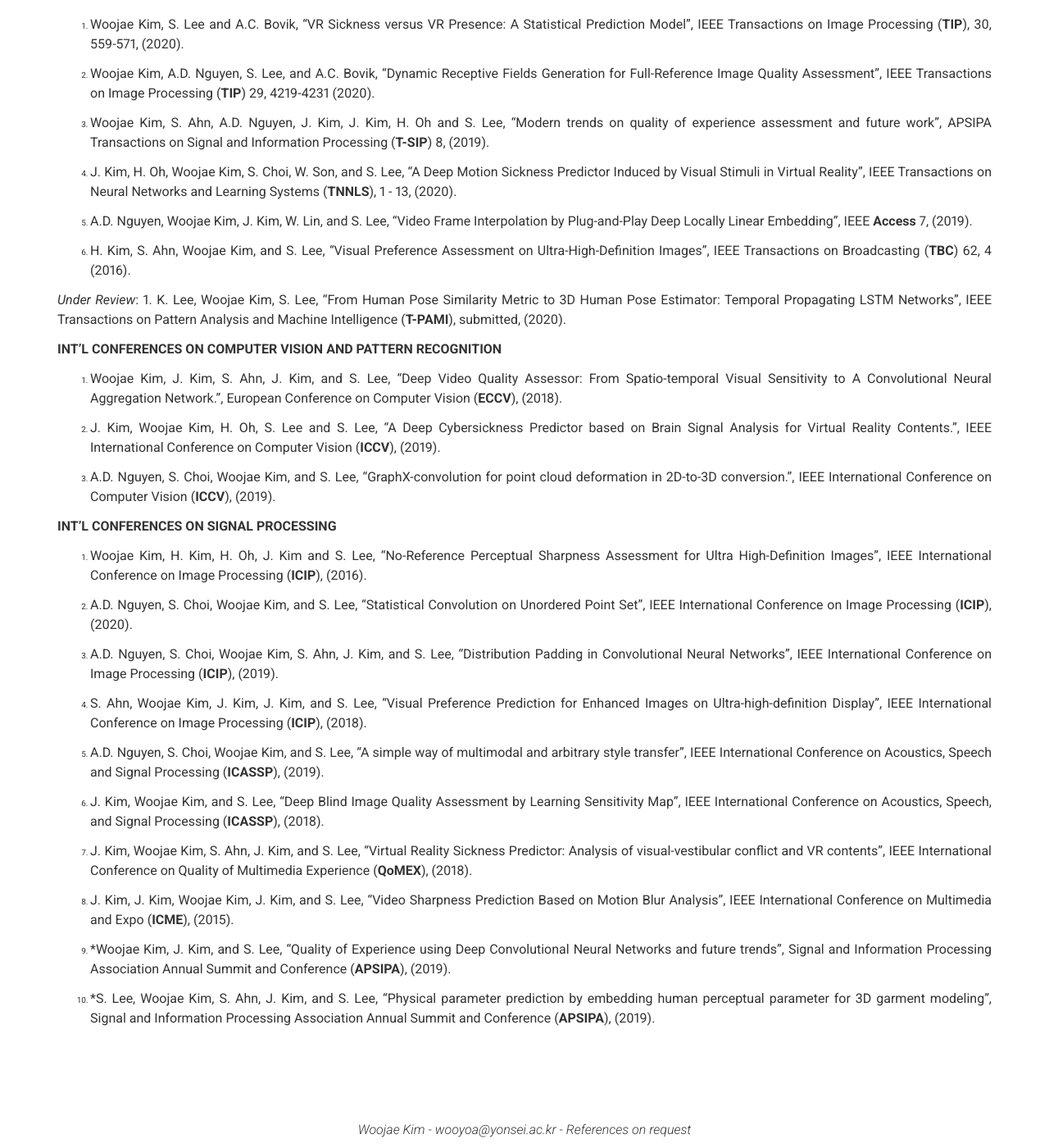
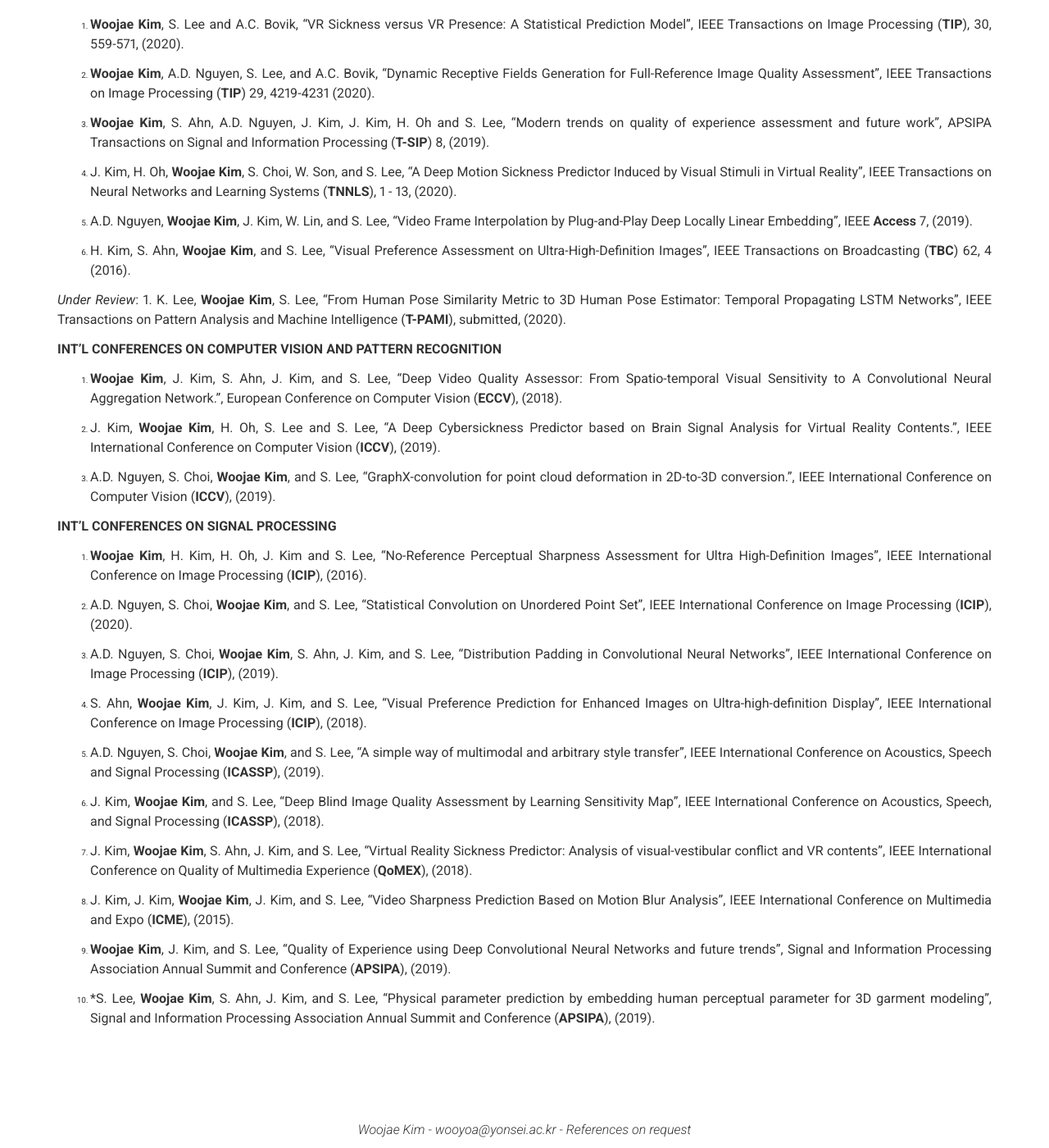
Before and after one commit to woojaekim/woojaekim.github.io, a Jekyll site: the page built from index.md, in a window 1280 px wide and 1400 px high, scrolled down 1086 px. Shown: the whole window at 82% size. Built offline with Jekyll 4.4.1, drawn with Linux system fonts in a browser that asks for light colours; nearby versions of some CDN libraries.

Commit message:
publication add

```diff
--- a/_config.yml
+++ b/_config.yml
@@ -59,49 +59,49 @@ more_title: Publications #(Use this to override about more section title)
 more_content: | # this will include new lines to allow paragraphs
   **INT’L JOURNALS ON ARTIFICIAL INTELLIGENCE AND SIGNAL PROCESSING**
 
-  1. Woojae Kim, S. Lee and A.C. Bovik, “VR Sickness versus VR Presence: A Statistical Prediction Model", IEEE Transactions on Image Processing (**TIP**), 30, 559-571, (2020).
+  1. **Woojae Kim**, S. Lee and A.C. Bovik, “VR Sickness versus VR Presence: A Statistical Prediction Model", IEEE Transactions on Image Processing (**TIP**), 30, 559-571, (2020).
 
-  2. Woojae Kim, A.D. Nguyen, S. Lee, and A.C. Bovik, “Dynamic Receptive Fields Generation for Full-Reference Image Quality Assessment", IEEE Transactions on Image Processing (**TIP**) 29, 4219-4231 (2020).
+  2. **Woojae Kim**, A.D. Nguyen, S. Lee, and A.C. Bovik, “Dynamic Receptive Fields Generation for Full-Reference Image Quality Assessment", IEEE Transactions on Image Processing (**TIP**) 29, 4219-4231 (2020).
 
-  3. Woojae Kim, S. Ahn, A.D. Nguyen, J. Kim, J. Kim, H. Oh and S. Lee, “Modern trends on quality of experience assessment and future work", APSIPA Transactions on Signal and Information Processing (**T-SIP**) 8, (2019).
+  3. **Woojae Kim**, S. Ahn, A.D. Nguyen, J. Kim, J. Kim, H. Oh and S. Lee, “Modern trends on quality of experience assessment and future work", APSIPA Transactions on Signal and Information Processing (**T-SIP**) 8, (2019).
 
-  4. J. Kim, H. Oh, Woojae Kim, S. Choi, W. Son, and S. Lee, “A Deep Motion Sickness Predictor Induced by Visual Stimuli in Virtual Reality", IEEE Transactions on Neural Networks and Learning Systems (**TNNLS**), 1 - 13, (2020).
+  4. J. Kim, H. Oh, **Woojae Kim**, S. Choi, W. Son, and S. Lee, “A Deep Motion Sickness Predictor Induced by Visual Stimuli in Virtual Reality", IEEE Transactions on Neural Networks and Learning Systems (**TNNLS**), 1 - 13, (2020).
 
-  5. A.D. Nguyen, Woojae Kim, J. Kim, W. Lin, and S. Lee, “Video Frame Interpolation by Plug-and-Play Deep Locally Linear Embedding", IEEE **Access** 7, (2019).
+  5. A.D. Nguyen, **Woojae Kim**, J. Kim, W. Lin, and S. Lee, “Video Frame Interpolation by Plug-and-Play Deep Locally Linear Embedding", IEEE **Access** 7, (2019).
 
-  6. H. Kim, S. Ahn, Woojae Kim, and S. Lee, “Visual Preference Assessment on Ultra-High-Definition Images", IEEE Transactions on Broadcasting (**TBC**) 62, 4 (2016).
+  6. H. Kim, S. Ahn, **Woojae Kim**, and S. Lee, “Visual Preference Assessment on Ultra-High-Definition Images", IEEE Transactions on Broadcasting (**TBC**) 62, 4 (2016).
 
-  *Under Review*:  1. K. Lee, Woojae Kim, S. Lee, “From Human Pose Similarity Metric to 3D Human Pose Estimator: Temporal Propagating LSTM Networks”, IEEE Transactions on Pattern Analysis and Machine Intelligence (**T-PAMI**), submitted, (2020).
+  *Under Review*:  1. K. Lee, **Woojae Kim**, S. Lee, “From Human Pose Similarity Metric to 3D Human Pose Estimator: Temporal Propagating LSTM Networks”, IEEE Transactions on Pattern Analysis and Machine Intelligence (**T-PAMI**), submitted, (2020).
 
   **INT’L CONFERENCES ON COMPUTER VISION AND PATTERN RECOGNITION**
 
-  1. Woojae Kim, J. Kim, S. Ahn, J. Kim, and S. Lee, “Deep Video Quality Assessor: From Spatio-temporal Visual Sensitivity to A Convolutional Neural Aggregation Network.", European Conference on Computer Vision (**ECCV**), (2018).
+  1. **Woojae Kim**, J. Kim, S. Ahn, J. Kim, and S. Lee, “Deep Video Quality Assessor: From Spatio-temporal Visual Sensitivity to A Convolutional Neural Aggregation Network.", European Conference on Computer Vision (**ECCV**), (2018).
 
-  2. J. Kim, Woojae Kim, H. Oh, S. Lee and S. Lee, “A Deep Cybersickness Predictor based on Brain Signal Analysis for Virtual Reality Contents.", IEEE International Conference on Computer Vision (**ICCV**), (2019).
+  2. J. Kim, **Woojae Kim**, H. Oh, S. Lee and S. Lee, “A Deep Cybersickness Predictor based on Brain Signal Analysis for Virtual Reality Contents.", IEEE International Conference on Computer Vision (**ICCV**), (2019).
 
-  3. A.D. Nguyen, S. Choi, Woojae Kim, and S. Lee, “GraphX-convolution for point cloud deformation in 2D-to-3D conversion.", IEEE International Conference on Computer Vision (**ICCV**), (2019).
+  3. A.D. Nguyen, S. Choi, **Woojae Kim**, and S. Lee, “GraphX-convolution for point cloud deformation in 2D-to-3D conversion.", IEEE International Conference on Computer Vision (**ICCV**), (2019).
 
   **INT’L CONFERENCES ON SIGNAL PROCESSING**
 
-  1. Woojae Kim, H. Kim, H. Oh, J. Kim and S. Lee, “No-Reference Perceptual Sharpness Assessment for Ultra High-Definition Images", IEEE International Conference on Image Processing (**ICIP**), (2016).
+  1. **Woojae Kim**, H. Kim, H. Oh, J. Kim and S. Lee, “No-Reference Perceptual Sharpness Assessment for Ultra High-Definition Images", IEEE International Conference on Image Processing (**ICIP**), (2016).
 
-  2. A.D. Nguyen, S. Choi, Woojae Kim, and S. Lee, “Statistical Convolution on Unordered Point Set", IEEE International Conference on Image Processing (**ICIP**), (2020).
+  2. A.D. Nguyen, S. Choi, **Woojae Kim**, and S. Lee, “Statistical Convolution on Unordered Point Set", IEEE International Conference on Image Processing (**ICIP**), (2020).
 
-  3. A.D. Nguyen, S. Choi, Woojae Kim, S. Ahn, J. Kim, and S. Lee, “Distribution Padding in Convolutional Neural Networks", IEEE International Conference on Image Processing (**ICIP**), (2019).
+  3. A.D. Nguyen, S. Choi, **Woojae Kim**, S. Ahn, J. Kim, and S. Lee, “Distribution Padding in Convolutional Neural Networks", IEEE International Conference on Image Processing (**ICIP**), (2019).
 
-  4. S. Ahn, Woojae Kim, J. Kim, J. Kim, and S. Lee, “Visual Preference Prediction for Enhanced Images on Ultra-high-definition Display", IEEE International Conference on Image Processing (**ICIP**), (2018).
+  4. S. Ahn, **Woojae Kim**, J. Kim, J. Kim, and S. Lee, “Visual Preference Prediction for Enhanced Images on Ultra-high-definition Display", IEEE International Conference on Image Processing (**ICIP**), (2018).
 
-  5. A.D. Nguyen, S. Choi, Woojae Kim, and S. Lee, “A simple way of multimodal and arbitrary style transfer", IEEE International Conference on Acoustics, Speech and Signal Processing (**ICASSP**), (2019).
+  5. A.D. Nguyen, S. Choi, **Woojae Kim**, and S. Lee, “A simple way of multimodal and arbitrary style transfer", IEEE International Conference on Acoustics, Speech and Signal Processing (**ICASSP**), (2019).
 
-  6. J. Kim, Woojae Kim, and S. Lee, “Deep Blind Image Quality Assessment by Learning Sensitivity Map", IEEE International Conference on Acoustics, Speech, and Signal Processing (**ICASSP**), (2018).
+  6. J. Kim, **Woojae Kim**, and S. Lee, “Deep Blind Image Quality Assessment by Learning Sensitivity Map", IEEE International Conference on Acoustics, Speech, and Signal Processing (**ICASSP**), (2018).
 
-  7. J. Kim, Woojae Kim, S. Ahn, J. Kim, and S. Lee, “Virtual Reality Sickness Predictor: Analysis of visual-vestibular conflict and VR contents", IEEE International Conference on Quality of Multimedia Experience (**QoMEX**), (2018).
+  7. J. Kim, **Woojae Kim**, S. Ahn, J. Kim, and S. Lee, “Virtual Reality Sickness Predictor: Analysis of visual-vestibular conflict and VR contents", IEEE International Conference on Quality of Multimedia Experience (**QoMEX**), (2018).
 
-  8. J. Kim, J. Kim, Woojae Kim, J. Kim, and S. Lee, “Video Sharpness Prediction Based on Motion Blur Analysis", IEEE International Conference on Multimedia and Expo (**ICME**), (2015).
+  8. J. Kim, J. Kim, **Woojae Kim**, J. Kim, and S. Lee, “Video Sharpness Prediction Based on Motion Blur Analysis", IEEE International Conference on Multimedia and Expo (**ICME**), (2015).
 
-  9. *Woojae Kim, J. Kim, and S. Lee, “Quality of Experience using Deep Convolutional Neural Networks and future trends", Signal and Information Processing Association Annual Summit and Conference (**APSIPA**), (2019).
+  9. **Woojae Kim**, J. Kim, and S. Lee, “Quality of Experience using Deep Convolutional Neural Networks and future trends", Signal and Information Processing Association Annual Summit and Conference (**APSIPA**), (2019).
 
-  10. *S. Lee, Woojae Kim, S. Ahn, J. Kim, and S. Lee, “Physical parameter prediction by embedding human perceptual parameter for 3D garment modeling", Signal and Information Processing Association Annual Summit and Conference (**APSIPA**), (2019).
+  10. *S. Lee, **Woojae Kim**, S. Ahn, J. Kim, and S. Lee, “Physical parameter prediction by embedding human perceptual parameter for 3D garment modeling", Signal and Information Processing Association Annual Summit and Conference (**APSIPA**), (2019).
 
 # Experience Section
 # experience_title: Experience #(Use this to override about experience section title)
```
